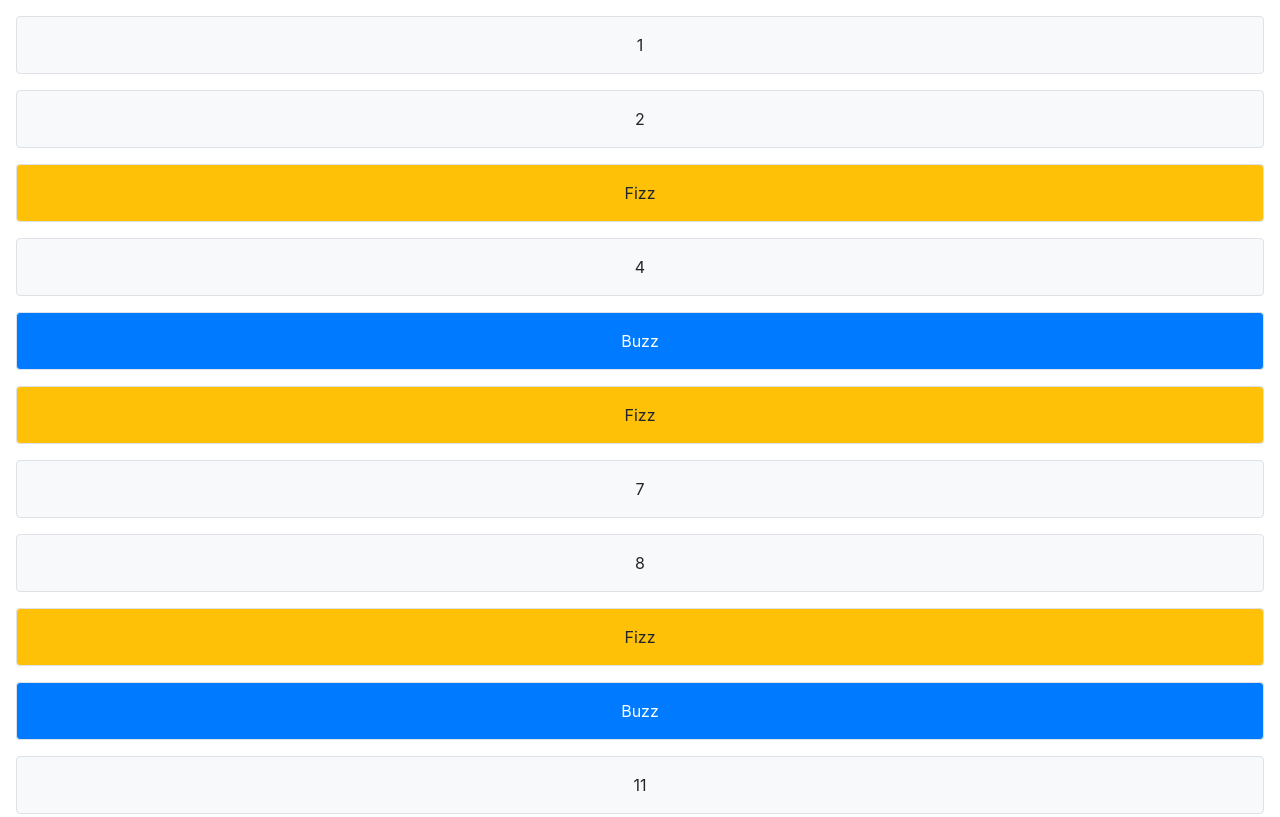
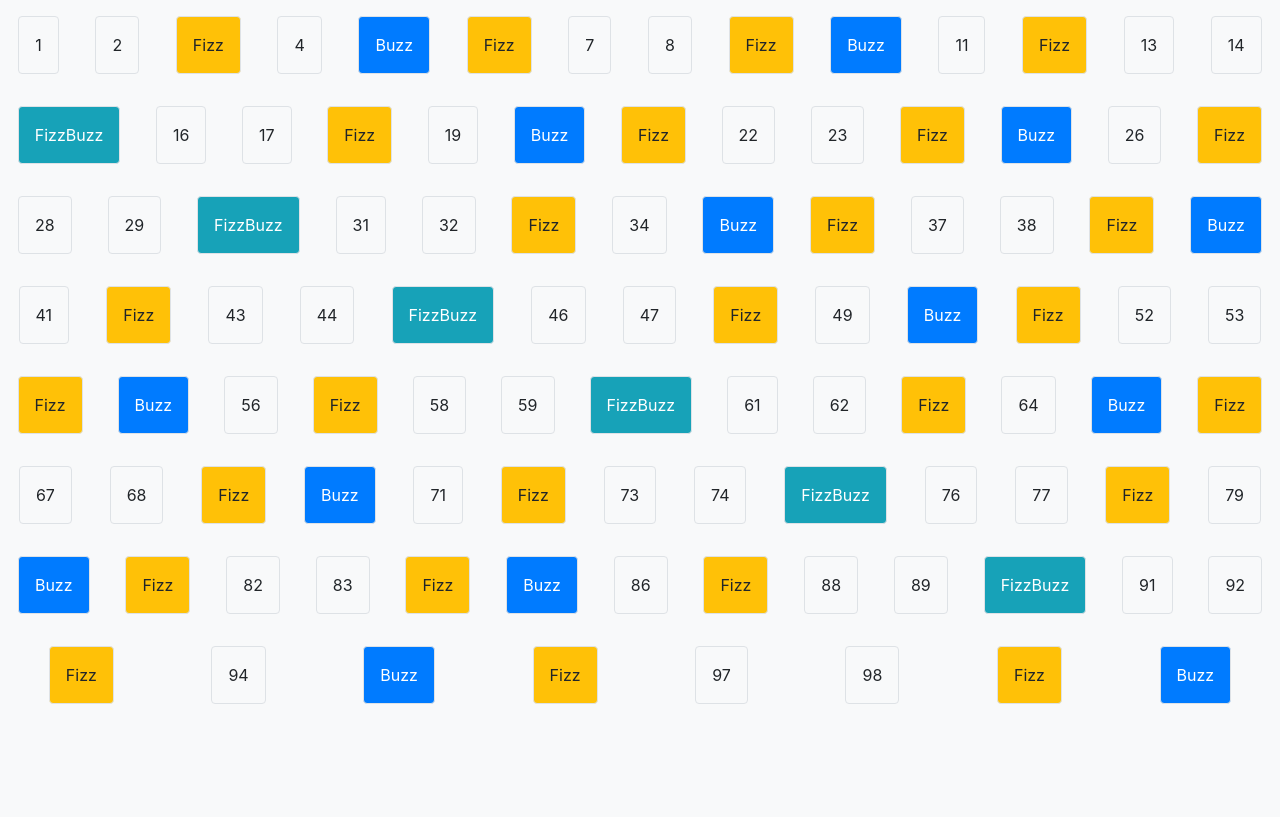
Before and after one commit to EnzoPierucci/js-fizzbuzz, a plain HTML site: page index.html in a window 1280 px wide. Shown: the top 817 px of the page. Drawn offline with nearby package versions, Linux system fonts and the light colour scheme.

Commit message:
fix bootstrap class

```diff
--- a/index.html
+++ b/index.html
@@ -7,7 +7,7 @@
     <link rel="stylesheet" href="https://stackpath.bootstrapcdn.com/bootstrap/4.5.2/css/bootstrap.min.css">
 
 </head>
-<body>
+<body class="d-flex flex-wrap justify-content- align-items-start bg-light">
 
     <script src="./main.js"></script>
 </body>
--- a/main.js
+++ b/main.js
@@ -2,6 +2,7 @@
 document.addEventListener("DOMContentLoaded", function () {
 
     let container = document.createElement("div");
+    container.classList.add("d-flex", "flex-wrap", "justify-content-around", "align-items-start");
     document.body.appendChild(container);
 
     for (let i = 1; i <= 100; i++) {
```
